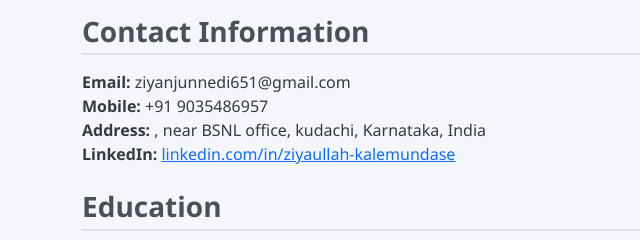
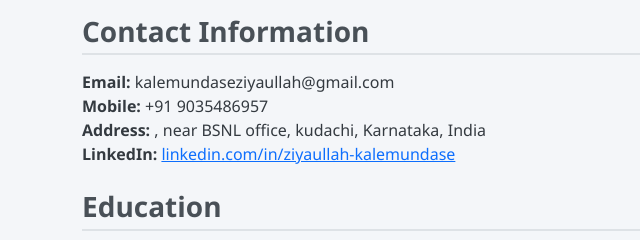
Before and after one commit to ziyaullah651/my-portfolio, a plain HTML site: page index.html in a window 1280 px wide. Shown: the part 335-575 px from the top of the page, 0-640 px from the left. Drawn offline with nearby package versions, Linux system fonts and the light colour scheme.

Commit message:
Revise contact information in index.html
Updated contact email and made minor formatting adjustments.

```diff
--- a/index.html
+++ b/index.html
@@ -46,7 +46,7 @@
     <section class="mb-4">
       <h3 class="section-title">Contact Information</h3>
       <ul class="list-unstyled">
-        <li><strong>Email:</strong> ziyanjunnedi651@gmail.com</li>
+        <li><strong>Email:</strong> kalemundaseziyaullah@gmail.com</li>
         <li><strong>Mobile:</strong> +91 9035486957</li>
         <li><strong>Address:</strong> , near BSNL office, kudachi, Karnataka, India</li>
         <li><strong>LinkedIn:</strong> <a href = "https://www.linkedin.com/in/ziyaullah-kalemundase"
```
